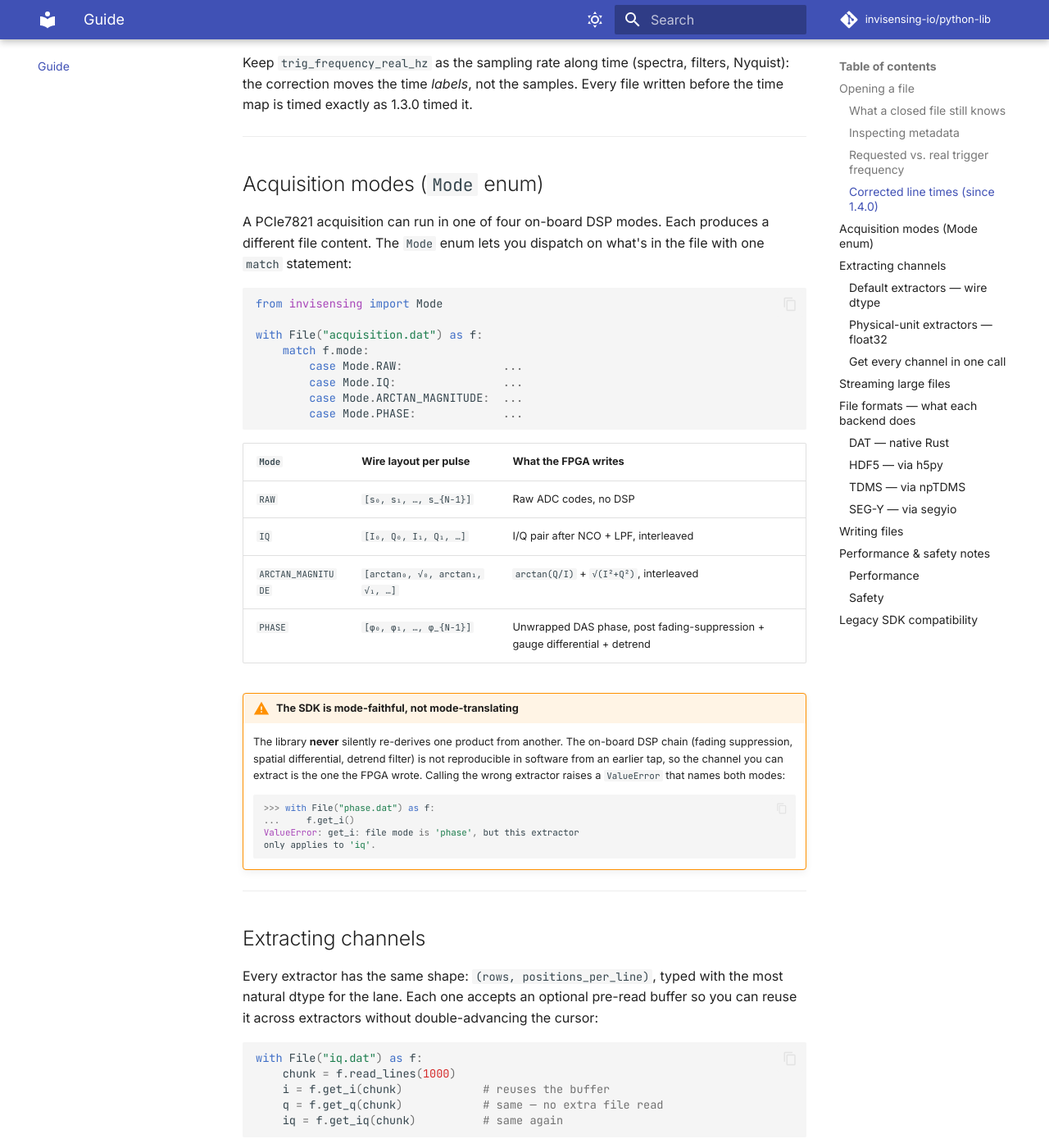
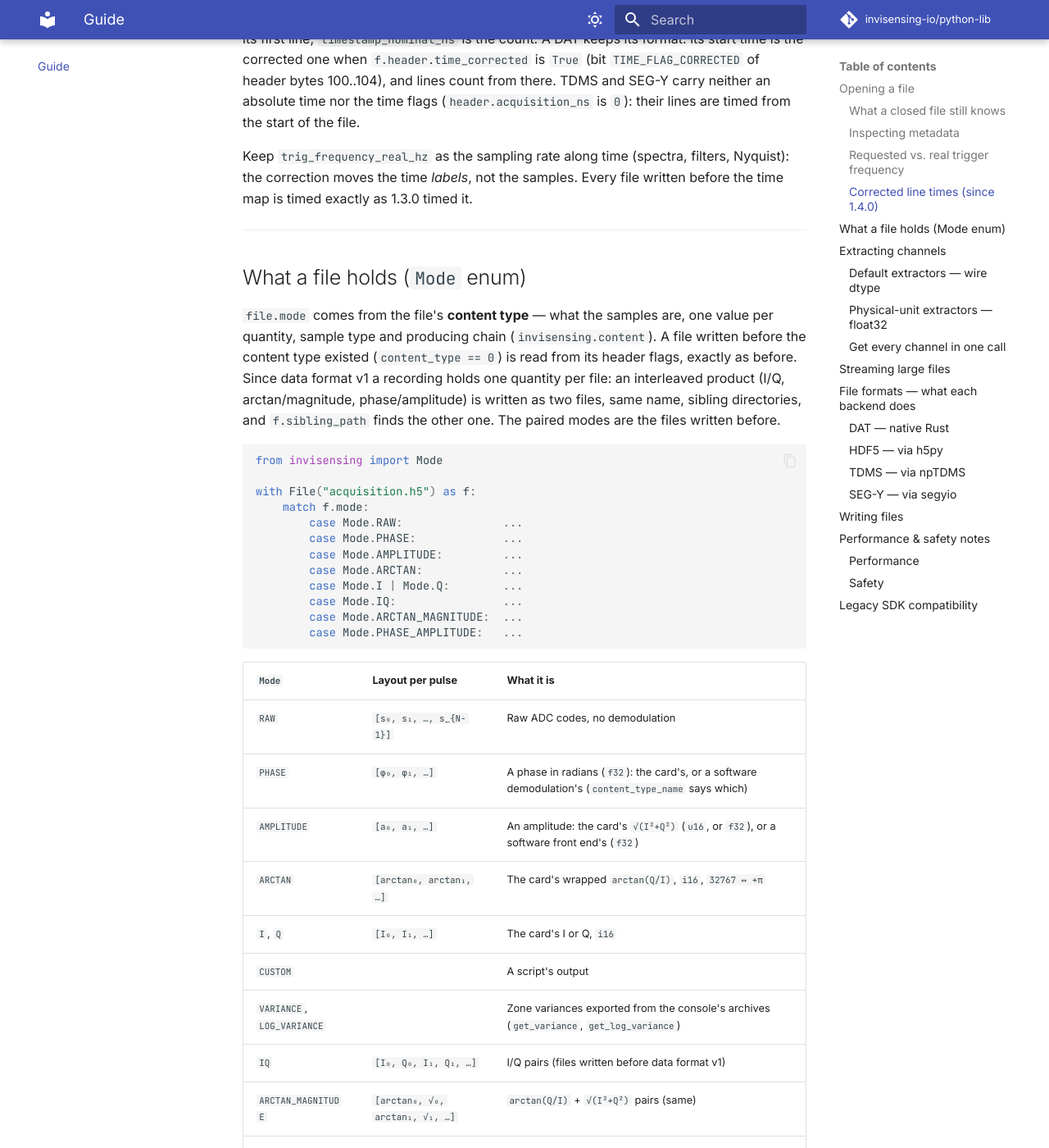
Before and after one commit to invisensing-io/python-lib, an MkDocs documentation site: the page built from docs/guide.md, in a window 1280 px wide and 1400 px high, scrolled down 4537 px. Shown: the whole window at 82% size. Built offline with MkDocs 1.6.1 and Material for MkDocs 9.7.7, drawn with Linux system fonts in a browser that asks for light colours; comment, search, counter and statistics services are not loaded; some of the changed text lies outside the part shown.

Commit message:
Docs for data format v1; cards named by their codes only
- README, guide, API page, index and examples: what a file holds comes
  from its content type; one quantity per file since v1 (split pairs,
  sibling_path), the new modes and extractors, the v1 header fields, the
  content registry, .h5 and .hdf5, SEG-Y text in ASCII or EBCDIC, the
  archive exports 27/28, full-header export (export_dat(header=...),
  File.export_dat) and the inexact-cadence refusal for DAT.
- The card is the code of the card that recorded the file (p18, p21,
  s125, s500), present on every v1 file; older files: none, or a
  two-card tag read as its code.
- No card model name in the docs, the package metadata (keywords, crate
  and site descriptions), the example script or the test comments.

````diff
--- a/Cargo.toml
+++ b/Cargo.toml
@@ -2,7 +2,7 @@
 name = "invisensing-core"
 version = "1.4.0"
 edition = "2021"
-description = "Native Rust core for the Invisensing Python SDK — fast DAT reader and de-interleave kernels for PCIe7821 DAS acquisitions"
+description = "Native Rust core for the Invisensing Python SDK — fast DAT reader and de-interleave kernels for Audace DAS acquisitions"
 license = "MIT"
 repository = "https://github.com/invisensing-io/python-lib"
 keywords = ["DAS", "fiber-optic", "demodulation", "audace", "pyo3"]
--- a/docs/guide.md
+++ b/docs/guide.md
@@ -123,8 +123,14 @@
     f.distance               # metres of fibre covered per pulse
     f.range                  # ADC voltage range (V)
     f.timestamp              # start time as the format spells it
-    f.content_type_name      # what the samples are ("hw_phase", "sw_mozart"…)
-    f.card                   # card tag on a dual-card run, else None
+    f.content_type_name      # what the samples are ("dui_coherent_phase", "hw_amplitude"…)
+    f.quantity, f.unit       # "phase", "rad" — from the content type
+    f.card                   # card code: "p18", "p21", "s125", "s500", or None
+    f.format_version         # 1 for data format v1, 0 before
+    f.duration_s             # whole seconds the writer recorded, or None
+    f.spatial_step_m         # metres between two positions
+    f.temporal_step_s        # seconds between two lines
+    f.sibling_path           # the other file of a split pair, or None
     f.compression            # HDF5: "NONE" / "ZSTD" / "ZSTD_LOSSY_1E4"
     f.trailing_bytes         # DAT cut mid-line: bytes not read (0 normally)
     f.dtype                  # numpy dtype of the wire samples
@@ -201,43 +207,57 @@
 
 ---
 
-## Acquisition modes (`Mode` enum)
+## What a file holds (`Mode` enum)
 
-A PCIe7821 acquisition can run in one of four on-board DSP modes.
-Each produces a different file content. The `Mode` enum lets you
-dispatch on what's in the file with one `match` statement:
+`file.mode` comes from the file's **content type** — what the samples
+are, one value per quantity, sample type and producing chain
+(`invisensing.content`). A file written before the content type existed
+(`content_type == 0`) is read from its header flags, exactly as before.
+Since data format v1 a recording holds one quantity per file: an
+interleaved product (I/Q, arctan/magnitude, phase/amplitude) is written as
+two files, same name, sibling directories, and `f.sibling_path` finds the
+other one. The paired modes are the files written before.
 
 ```python
 from invisensing import Mode
 
-with File("acquisition.dat") as f:
+with File("acquisition.h5") as f:
     match f.mode:
         case Mode.RAW:               ...
+        case Mode.PHASE:             ...
+        case Mode.AMPLITUDE:         ...
+        case Mode.ARCTAN:            ...
+        case Mode.I | Mode.Q:        ...
         case Mode.IQ:                ...
         case Mode.ARCTAN_MAGNITUDE:  ...
-        case Mode.PHASE:             ...
+        case Mode.PHASE_AMPLITUDE:   ...
 ```
 
-| `Mode` | Wire layout per pulse | What the FPGA writes |
+| `Mode` | Layout per pulse | What it is |
 |---|---|---|
-| `RAW` | `[s₀, s₁, …, s_{N-1}]` | Raw ADC codes, no DSP |
-| `IQ` | `[I₀, Q₀, I₁, Q₁, …]` | I/Q pair after NCO + LPF, interleaved |
-| `ARCTAN_MAGNITUDE` | `[arctan₀, √₀, arctan₁, √₁, …]` | `arctan(Q/I)` + `√(I²+Q²)`, interleaved |
-| `PHASE` | `[φ₀, φ₁, …, φ_{N-1}]` | Unwrapped DAS phase, post fading-suppression + gauge differential + detrend |
+| `RAW` | `[s₀, s₁, …, s_{N-1}]` | Raw ADC codes, no demodulation |
+| `PHASE` | `[φ₀, φ₁, …]` | A phase in radians (`f32`): the card's, or a software demodulation's (`content_type_name` says which) |
+| `AMPLITUDE` | `[a₀, a₁, …]` | An amplitude: the card's `√(I²+Q²)` (`u16`, or `f32`), or a software front end's (`f32`) |
+| `ARCTAN` | `[arctan₀, arctan₁, …]` | The card's wrapped `arctan(Q/I)`, `i16`, `32767 ↔ +π` |
+| `I`, `Q` | `[I₀, I₁, …]` | The card's I or Q, `i16` |
+| `CUSTOM` | | A script's output |
+| `VARIANCE`, `LOG_VARIANCE` | | Zone variances exported from the console's archives (`get_variance`, `get_log_variance`) |
+| `IQ` | `[I₀, Q₀, I₁, Q₁, …]` | I/Q pairs (files written before data format v1) |
+| `ARCTAN_MAGNITUDE` | `[arctan₀, √₀, arctan₁, √₁, …]` | `arctan(Q/I)` + `√(I²+Q²)` pairs (same) |
+| `PHASE_AMPLITUDE` | `[φ₀, a₀, φ₁, a₁, …]` | Phase + amplitude pairs (same) |
 
 !!! warning "The SDK is mode-faithful, not mode-translating"
     The library **never** silently re-derives one product from
-    another. The on-board DSP chain (fading suppression, spatial
-    differential, detrend filter) is not reproducible in software
-    from an earlier tap, so the channel you can extract is the one
-    the FPGA wrote. Calling the wrong extractor raises a
+    another. The acquisition's demodulation chain is not reproducible in
+    software from an earlier tap, so the channel you can extract is the
+    one the acquisition wrote. Calling the wrong extractor raises a
     `ValueError` that names both modes:
 
     ```python
     >>> with File("phase.dat") as f:
     ...     f.get_i()
     ValueError: get_i: file mode is 'phase', but this extractor
-    only applies to 'iq'.
+    only applies to 'i' or 'iq'.
     ```
 
 ---
@@ -369,11 +389,14 @@
 
 ### HDF5 — via `h5py`
 
-Audace HDF5 files store the samples as a `(num_traces,
-samples_per_trace)` dataset named `acoustic_data`, typed by
-`bytes_per_sample` and the `FLOAT` attribute. Every header field is
-mirrored as a scalar attribute. Lines are read slice by slice: a
-multi-GB capture never has to fit in RAM.
+Audace HDF5 files (`.h5` since data format v1, `.hdf5` before; both
+are read) store the samples as a `(num_traces, samples_per_trace)`
+dataset named `acoustic_data`, typed by the content type (`int16`,
+`uint16`, `float32`; on older files by `bytes_per_sample` and the `FLOAT`
+attribute). Every header field is mirrored as a scalar attribute — with
+data format v1 also `format_version`, `card`, `duration_s` and the steps
+in f64. Lines are read slice by slice: a multi-GB capture never has to fit
+in RAM.
 
 Recordings written with the FileWriter's `compression = ZSTD` store the
 dataset in chunks through the standard pipeline byte shuffle + zstd
@@ -383,16 +406,20 @@
 
 ### TDMS — via `npTDMS`
 
-Single channel `acoustic_data` under the group `AudaceGroup`. Header
-fields travel as file-level properties.
+Single channel `acoustic_data` (lines flattened row-major) under one
+group — `Audace` for files of data format v1, `AudaceGroup` in older ones.
+Header fields travel as file-level properties.
 
 ### SEG-Y — via `segyio`
 
-One trace per fibre position, `samples_per_trace = line_size`
-(wire-side, doubled for `INTERLEAVED`). Header fields not expressible
-in the SEG-Y binary header are encoded as discrete lines in the
-EBCDIC textual header (e.g. `C21 HEADER FLAGS (raw bits):
-0xNNNNNNNN`). The SDK parses those back into a `Header`.
+One trace per line (trigger), whose samples run along the fibre:
+`samples_per_trace = line_size`. Header fields not expressible in the
+SEG-Y binary header are written as `KEY: value` lines of the textual
+header (e.g. `C16 - CONTENT-TYPE: dui_coherent_phase (19)`, `C21 HEADER
+FLAGS (raw bits): 0xNNNNNNNN`, `C24 CARD: p21`). The SDK reads the 3200
+bytes itself — in ASCII, what the acquisition writes, or EBCDIC — and
+parses them back into a `Header`. Unsigned 16-bit samples are stored as
+4-byte integers (`BYTES PER SAMPLE: 2`) and read back as `uint16`.
 
 ---
 
@@ -416,7 +443,25 @@
 )
 ```
 
-The `FLOAT` flag is set automatically when `data.dtype.kind == 'f'`.
+Without a content type the `FLOAT` flag is set automatically when
+`data.dtype.kind == 'f'`. To write a file of data format v1, say what the
+samples are — `content_type=` (and `card=`) — or copy a source file's
+whole header:
+
+```python
+export_dat("phase.dat", samples, sample_rate=250_000_000, trig_frequency=2_000,
+           content_type=17, card="p21")        # dui_phase, f32
+
+with File("phase/2026-11-03_10-00-00.h5") as f:
+    f.export_dat("excerpt.dat", start=1000, count=500)
+    # or: export_dat("x.dat", my_array, header=f.header)
+```
+
+A v1 file keeps only the `AC` and `HIZ` flags, carries the steps (kept or
+derived), the card code and the duration of the lines written; the data
+must be of the content type's sample type. A header of content type 0 (or
+of pairs, or an unknown value) is copied as it is. A recording whose card
+fired at an inexact rate is refused: a DAT never carries one.
 
 ---
 
--- a/mkdocs.yml
+++ b/mkdocs.yml
@@ -9,7 +9,7 @@
 #     handled by .github/workflows/docs.yml on every push to master.
 
 site_name: Invisensing Python SDK
-site_description: Python library for reading PCIe7821 DAS acquisition files (DAT / HDF5 / TDMS / SEG-Y).
+site_description: Python library for reading Audace DAS acquisition files (DAT / HDF5 / TDMS / SEG-Y).
 site_url: https://invisensing-io.github.io/python-lib/
 repo_url: https://github.com/invisensing-io/python-lib
 repo_name: invisensing-io/python-lib
````
Also changed, not shown: README.md (+148 -58 lines), docs/api.md (+26 -9 lines), docs/examples.md (+14 -20 lines), docs/index.md (+16 -13 lines), 3 other files.
